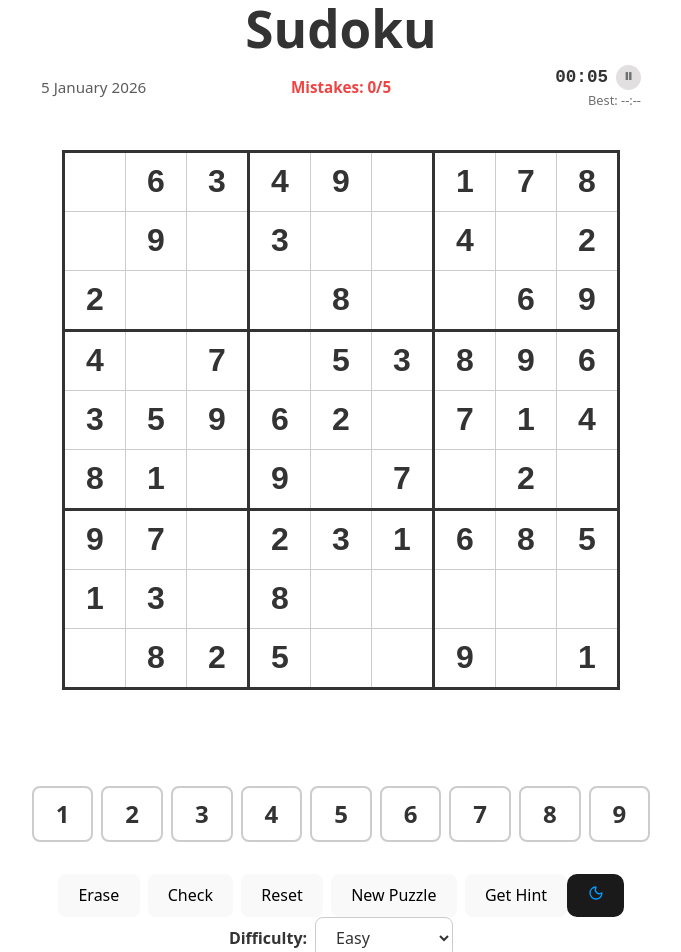
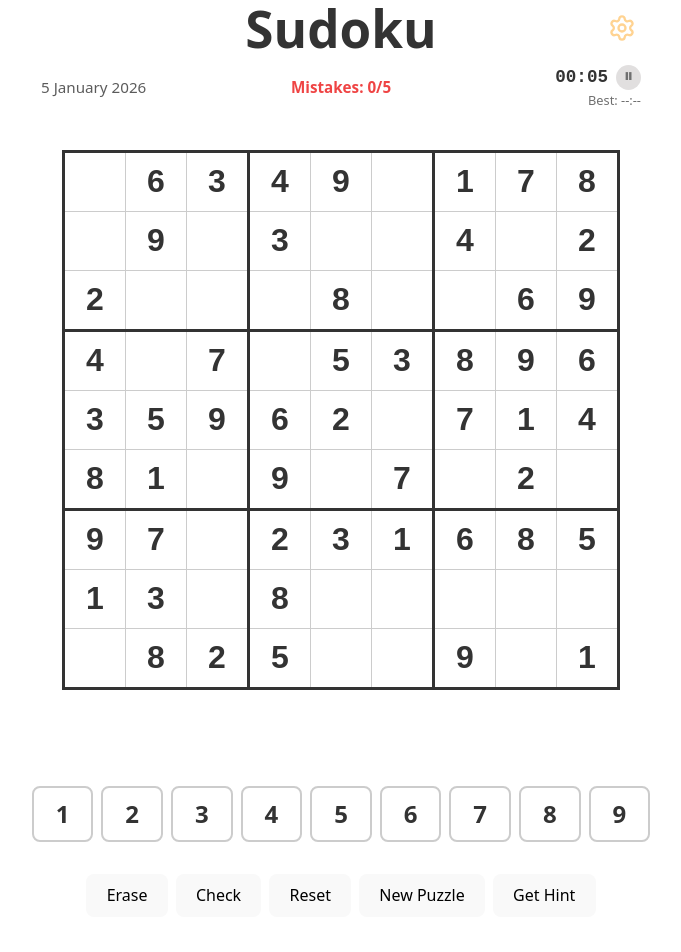
Before and after one commit to PikGames/Sudoku, a React app: page / in a window 1280 px wide. Shown: the top 952 px of the page, without its empty margins (299-980 px from the left). After the commit the page ends 917 px from the top, so only its background shows below. Built offline with nearby package versions, Linux system fonts and the light colour scheme; the HTML template or start-up script is replaced by a standard one.

Commit message:
Changing the ui and make the Difficulties with the theme toggle in the Gear icon

```diff
--- a/src/App.css
+++ b/src/App.css
@@ -1,5 +1,5 @@
 :root {
-  --primary: #646cff;
+  --primary: #ffc164;
   --bg-color: #ffffff;
   --text-color: #333333;
   --bg-cell: #ffffff;
@@ -13,7 +13,7 @@
 
 body.dark {
   --gray: #ccc;
-  --primary: #747bff;
+  --primary: #ffda74;
   --bg-color: #1a1a1a;
   --text-color: #f0f0f0;
   --bg-cell: #2a2a2a;
@@ -356,6 +356,10 @@ h1 {
   transform: scale(1.1);
 }
 
+.btn-pause:focus {
+  outline: none;
+}
+
 /* Modal Overlay */
 .modal-overlay {
   position: fixed;
@@ -434,3 +438,107 @@ h1 {
 body.dark .modal-overlay {
   background-color: rgba(0, 0, 0, 0.7);
 }
+
+/* Header Layout */
+.game-header-top {
+  display: flex;
+  justify-content: center;
+  align-items: center;
+  position: relative;
+  margin-bottom: 0.5rem;
+}
+
+.game-header-top h1 {
+  margin: 0;
+  /* Ensure H1 doesn't push status/gear weirdly */
+}
+
+/* Settings Button */
+.btn-settings {
+  position: absolute;
+  right: 0;
+  top: 50%;
+  transform: translateY(-50%);
+  background: none;
+  border: none;
+  cursor: pointer;
+  color: var(--primary);
+  opacity: 0.7;
+  transition: opacity 0.2s, transform 0.2s;
+  padding: 5px;
+  display: flex;
+  align-items: center;
+  justify-content: center;
+}
+
+.btn-settings:hover {
+  opacity: 1;
+  transform: translateY(-50%) rotate(45deg);
+}
+
+.btn-settings:focus {
+  outline: none;
+}
+
+/* Settings Popup Menu */
+.settings-popup {
+  position: absolute;
+  top: 100%;
+  right: 0;
+  width: 200px;
+  background-color: var(--bg-cell);
+  border: 1px solid var(--border-color);
+  border-radius: 8px;
+  box-shadow: 0 4px 15px rgba(0, 0, 0, 0.15);
+  padding: 1rem;
+  z-index: 100;
+  display: flex;
+  flex-direction: column;
+  gap: 1rem;
+  text-align: left;
+}
+
+.setting-item {
+  display: flex;
+  flex-direction: column;
+  gap: 0.5rem;
+}
+
+.setting-label {
+  font-size: 0.9rem;
+  font-weight: 600;
+  opacity: 0.8;
+}
+
+.difficulty-select {
+  width: 100%;
+  padding: 0.5rem;
+  border-radius: 6px;
+  border: 1px solid var(--border-color);
+  background-color: var(--bg-color);
+  color: var(--text-color);
+  cursor: pointer;
+}
+
+.btn-theme-toggle {
+  display: flex;
+  align-items: center;
+  justify-content: center;
+  padding: 0.5rem;
+  border-radius: 6px;
+  border: 1px solid var(--border-color);
+  background-color: var(--bg-color);
+  color: var(--text-color);
+  cursor: pointer;
+  width: 100%;
+  transition: background-color 0.2s;
+}
+
+.btn-theme-toggle:hover {
+  background-color: var(--bg-highlight);
+}
+
+/* Dark Mode tweaks for settings */
+body.dark .settings-popup {
+  box-shadow: 0 4px 15px rgba(0, 0, 0, 0.5);
+}
--- a/src/App.jsx
+++ b/src/App.jsx
@@ -1,5 +1,6 @@
 import { useEffect, useMemo, useState, useRef } from "react";
 import "./App.css";
+import { Settings, Moon, Sun } from 'lucide-react';
 import Grid from "./components/Grid";
 import Controls from "./components/Controls";
 import { generateSudoku, createPuzzle } from "./utils/sudoku";
@@ -38,6 +39,7 @@ function App() {
     return saved ? JSON.parse(saved) : {};
   });
   const [isPaused, setIsPaused] = useState(false);
+  const [showSettings, setShowSettings] = useState(false);
 
   const formatTime = (seconds) => {
     const mins = Math.floor(seconds / 60);
@@ -308,8 +310,40 @@ function App() {
   };
   return (
     <>
-      <div style={{ textAlign: "center" }} ref={gameContainerRef}>
-        <h1>Sudoku</h1>
+      <div style={{ textAlign: "center", position: 'relative' }} ref={gameContainerRef}>
+        <div className="game-header-top">
+          <h1>Sudoku</h1>
+          <button className="btn-settings" onClick={() => setShowSettings(!showSettings)}>
+            <Settings size={28} />
+          </button>
+          {showSettings && (
+            <div className="settings-popup">
+              <div className="setting-item">
+                <span className="setting-label">Difficulty</span>
+                <select
+                  value={difficulty}
+                  onChange={(e) => {
+                    setDifficulty(e.target.value);
+                    setShowSettings(false);
+                  }}
+                  className="difficulty-select"
+                >
+                  <option value="easy">Easy</option>
+                  <option value="medium">Medium</option>
+                  <option value="hard">Hard</option>
+                  <option value="expert">Expert</option>
+                  <option value="devilMode">Devil Mode</option>
+                </select>
+              </div>
+              <div className="setting-item">
+                <span className="setting-label">Theme</span>
+                <button onClick={toggleTheme} className='btn-theme-toggle'>
+                  {theme === "light" ? <Moon size={20} /> : <Sun size={20} />}
+                </button>
+              </div>
+            </div>
+          )}
+        </div>
         <div className="game-info-bar">
           <div className="info-item left">
             {new Date().toLocaleDateString('en-GB', { day: 'numeric', month: 'long', year: 'numeric' })}
@@ -364,14 +398,10 @@ function App() {
           handleCheck={handleCheck}
           handleReset={handleReset}
           handleNewPuzzle={handleNewPuzzle}
-          theme={theme}
-          toggleTheme={toggleTheme}
+          handleNumberClick={handleNumberClick}
+          selectedNumber={selectedNumber}
           finishedNumbers={finishedNumbers}
-          selectedNumber={selectedNumber}
-          handleNumberClick={handleNumberClick}
           handleNumberLongPress={handleNumberLongPress}
-          difficulty={difficulty}
-          setDifficulty={setDifficulty}
           handleHint={handleHint}
           hintUsed={hintUsed}
           handleErase={handleErase}
--- a/src/components/Controls.jsx
+++ b/src/components/Controls.jsx
@@ -60,7 +60,7 @@ const NumberButton = ({ num, onClick, onLongPress, isActive }) => {
   );
 };
 
-export default function Controls({ handleCheck, handleReset, handleNewPuzzle, theme, toggleTheme, handleNumberClick, handleNumberLongPress, selectedNumber, finishedNumbers, difficulty, setDifficulty, handleErase, handleHint, hintUsed, }) {
+export default function Controls({ handleCheck, handleReset, handleNewPuzzle, handleNumberClick, handleNumberLongPress, selectedNumber, finishedNumbers, handleErase, handleHint, hintUsed, }) {
   const numbers = [1, 2, 3, 4, 5, 6, 7, 8, 9];
 
   return (
@@ -92,21 +92,6 @@ export default function Controls({ handleCheck, handleReset, handleNewPuzzle, th
         >
           {hintUsed ? "Hint Used" : "Get Hint"}
         </button>
-        <button onClick={toggleTheme} className='btn-theme'>{theme === "light" ? <Moon size={16} color='#049bffff' /> : <Sun size={16} color='#ffbb00ff' />}</button>
-      </div>
-      <div className="difficulty-selector">
-        <label htmlFor="difficulty">Difficulty: </label>
-        <select
-          id="difficulty"
-          value={difficulty}
-          onChange={(e) => setDifficulty(e.target.value)}
-        >
-          <option value="easy">Easy</option>
-          <option value="medium">Medium</option>
-          <option value="hard">Hard</option>
-          <option value="expert">Expert</option>
-          <option value="devilMode">Devil Mode</option>
-        </select>
       </div>
     </div>
   )
```
Lines whose indentation alone changed are shown as unchanged.
